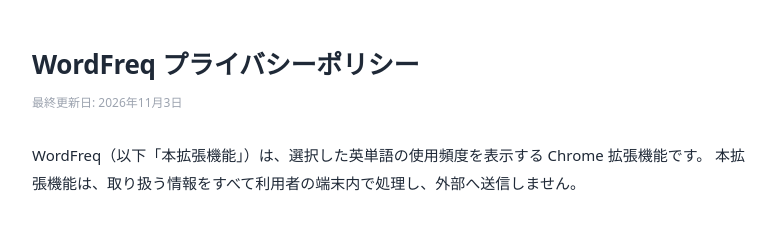
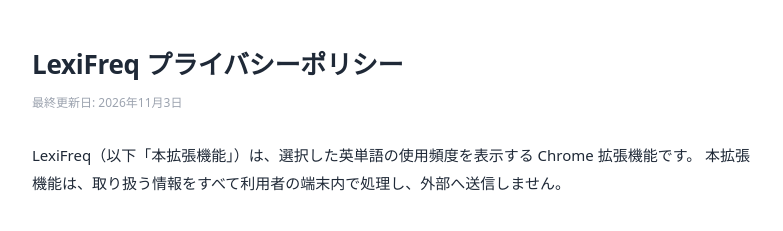
Before and after one commit to miharu9047-source/lexifreq-policy, a plain HTML site: page index.html in a window 1280 px wide. Shown: the top 231 px of the page, without its empty margins (248-1031 px from the left). Drawn offline with Linux system fonts and the light colour scheme.

Commit message:
Rename to LexiFreq

```diff
--- a/index.html
+++ b/index.html
@@ -3,7 +3,7 @@
   <head>
     <meta charset="utf-8" />
     <meta name="viewport" content="width=device-width, initial-scale=1" />
-    <title>WordFreq プライバシーポリシー</title>
+    <title>LexiFreq プライバシーポリシー</title>
     <style>
       :root { color-scheme: light; }
       * { box-sizing: border-box; }
@@ -31,11 +31,11 @@
   </head>
   <body>
     <main>
-      <h1>WordFreq プライバシーポリシー</h1>
+      <h1>LexiFreq プライバシーポリシー</h1>
       <p class="updated">最終更新日: 2026年11月3日</p>
 
       <p>
-        WordFreq（以下「本拡張機能」）は、選択した英単語の使用頻度を表示する Chrome 拡張機能です。
+        LexiFreq（以下「本拡張機能」）は、選択した英単語の使用頻度を表示する Chrome 拡張機能です。
         本拡張機能は、取り扱う情報をすべて利用者の端末内で処理し、外部へ送信しません。
       </p>
 
@@ -109,7 +109,7 @@
       <h2>8. 改定</h2>
       <p>本ポリシーを変更する場合は、本ページを更新し、最終更新日を改めます。</p>
 
-      <footer>WordFreq — Chrome 拡張機能のプライバシーポリシー</footer>
+      <footer>LexiFreq — Chrome 拡張機能のプライバシーポリシー</footer>
     </main>
   </body>
 </html>
```
